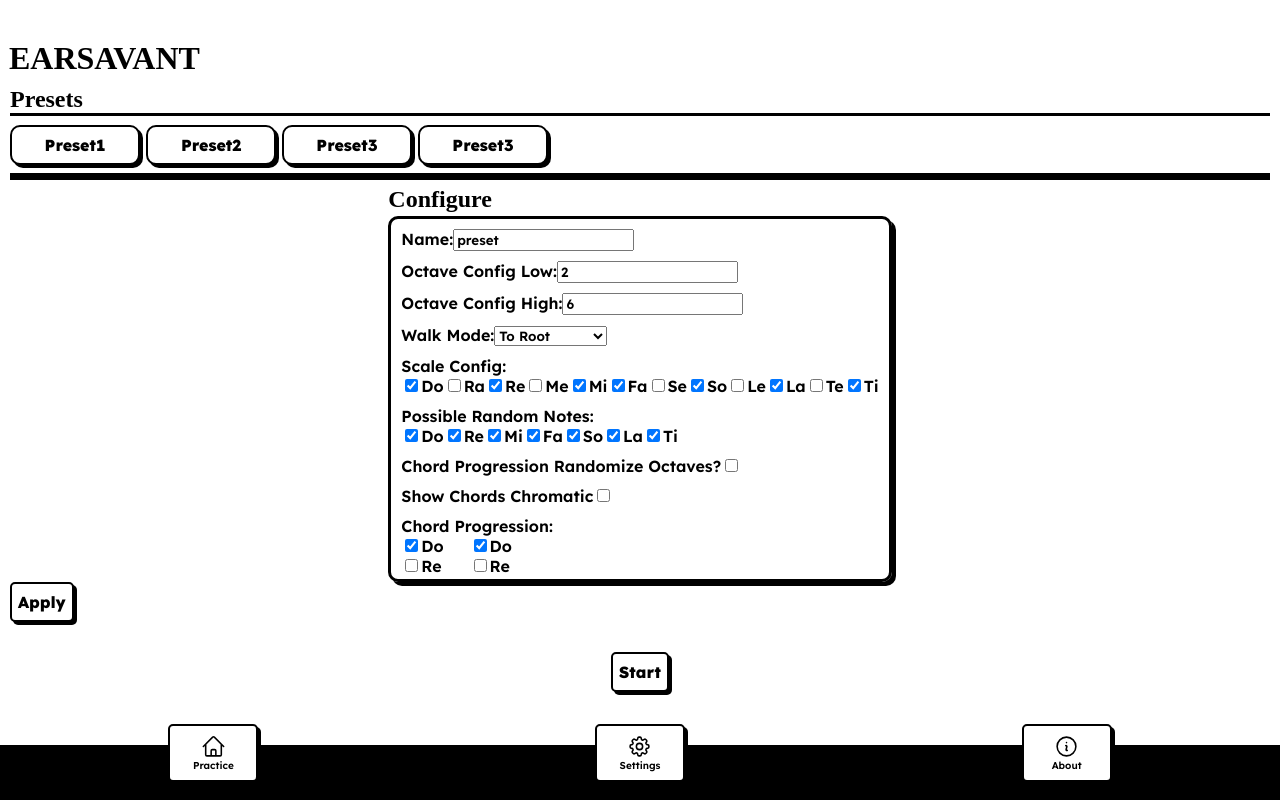
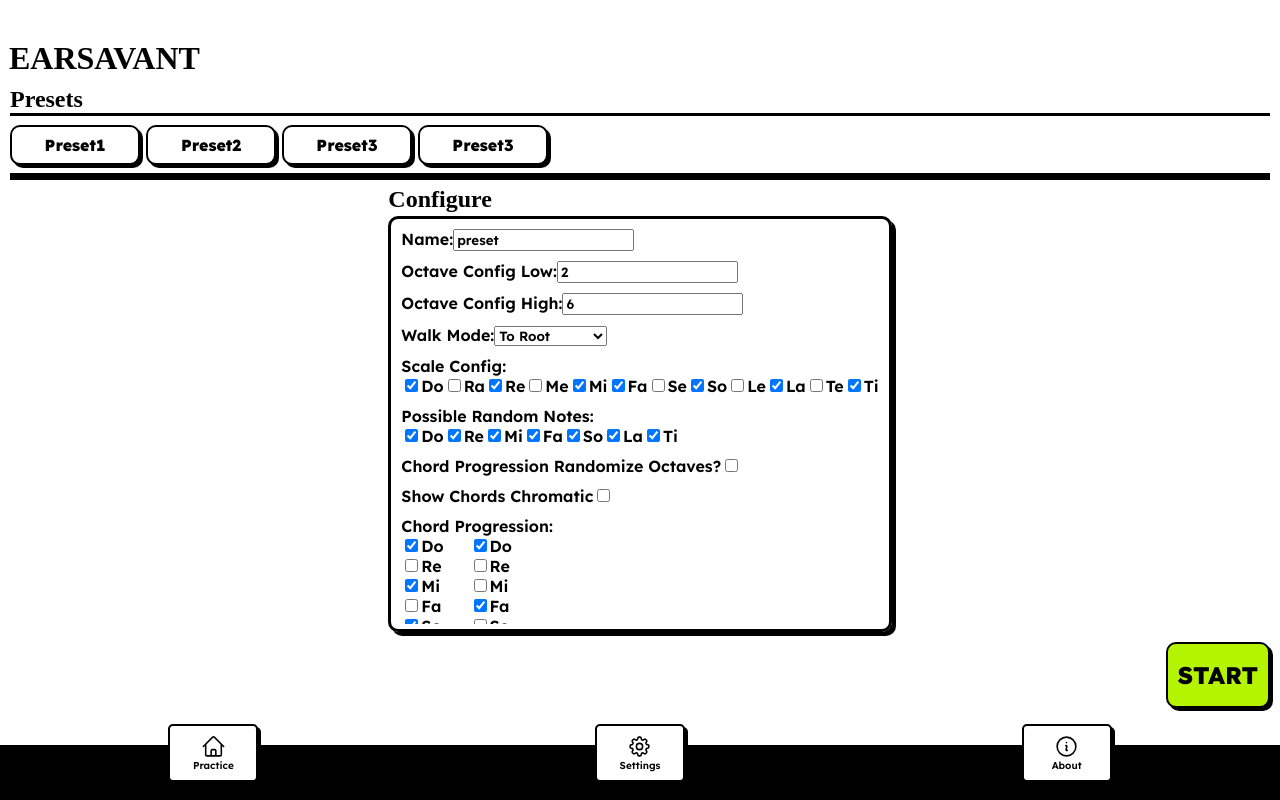
Before and after one commit to aytarakdemir/earsavant, an Angular app: page /#/home in a window 1280 px wide. Both pictures are taken after a click on the button "Functional Trainer". Built offline with nearby package versions, Linux system fonts and the light colour scheme; a web font is replaced by a local one.

Commit message:
put config form into scrollable div

```diff
--- a/src/app/modules/functional-trainer/components/configuration-panel/configuration-panel.component.html
+++ b/src/app/modules/functional-trainer/components/configuration-panel/configuration-panel.component.html
@@ -108,6 +108,7 @@
               </div>
             </div>
             <button (click)="addNestedFormGroup()">Add Chord</button>
+            <button (click)="apply()">Apply</button>
 
           </div>
 
@@ -120,5 +121,3 @@
     </div>
 
   </form>
-
-  <button (click)="apply()">Apply</button>
--- a/src/app/modules/functional-trainer/components/configuration-panel/configuration-panel.component.scss
+++ b/src/app/modules/functional-trainer/components/configuration-panel/configuration-panel.component.scss
@@ -71,7 +71,7 @@ form {
     border: 3px solid var.$color-alpha-accent;
     box-shadow: 4px 4px 0px 0px #000;
     border-radius: 10px;
-    height: calc(100vh - 450px);
+    height: calc(100vh - 400px);
 
 
     padding: 5px;
--- a/src/app/modules/functional-trainer/pages/functional-trainer/functional-trainer.component.html
+++ b/src/app/modules/functional-trainer/pages/functional-trainer/functional-trainer.component.html
@@ -3,7 +3,9 @@
 
   <ng-container *ngIf="this.sessionSrv.state() === SessionState.FirstInit">
     <app-configuration-panel></app-configuration-panel>
-    <button (click)="initialize()" >Start</button>
+    <div class="cet-start-wrapper">
+      <button class="cet-start-button cet-important-button" (click)="initialize()" >START</button>
+    </div>
   </ng-container>
 
 
--- a/src/app/modules/functional-trainer/pages/functional-trainer/functional-trainer.component.scss
+++ b/src/app/modules/functional-trainer/pages/functional-trainer/functional-trainer.component.scss
@@ -17,12 +17,13 @@
 
 .cet-functional-wrapper {
   padding-top: 10px;
+  padding-inline: 10px;
   display: flex;
   flex-direction: column;
   align-items: center;
   justify-content: flex-start;
   height: calc(100% - 161px);
-  gap: 30px;
+  gap: 10px;
   position: relative;
 
   h2 {
@@ -58,3 +59,16 @@
   align-items: center;
   gap: 3px;
 }
+
+.cet-start-button {
+  height: 66px;
+  padding-inline: 10px;
+  font-size: 24px;
+  border-radius: 10px;
+}
+
+.cet-start-wrapper {
+  width: 100%;
+  display: flex;
+  flex-direction: row-reverse;
+}
```
Also changed, not shown: 7 other files (tests, documents, lock files or other folders).
